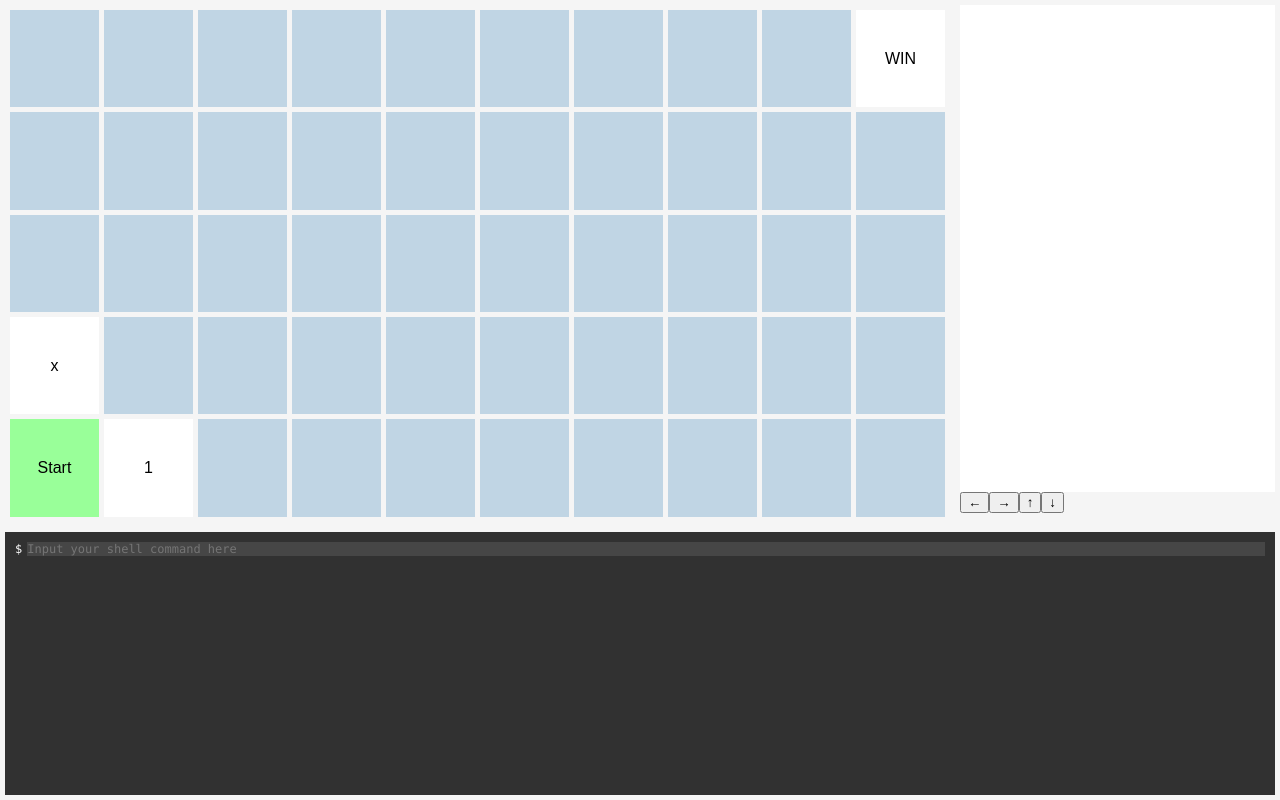
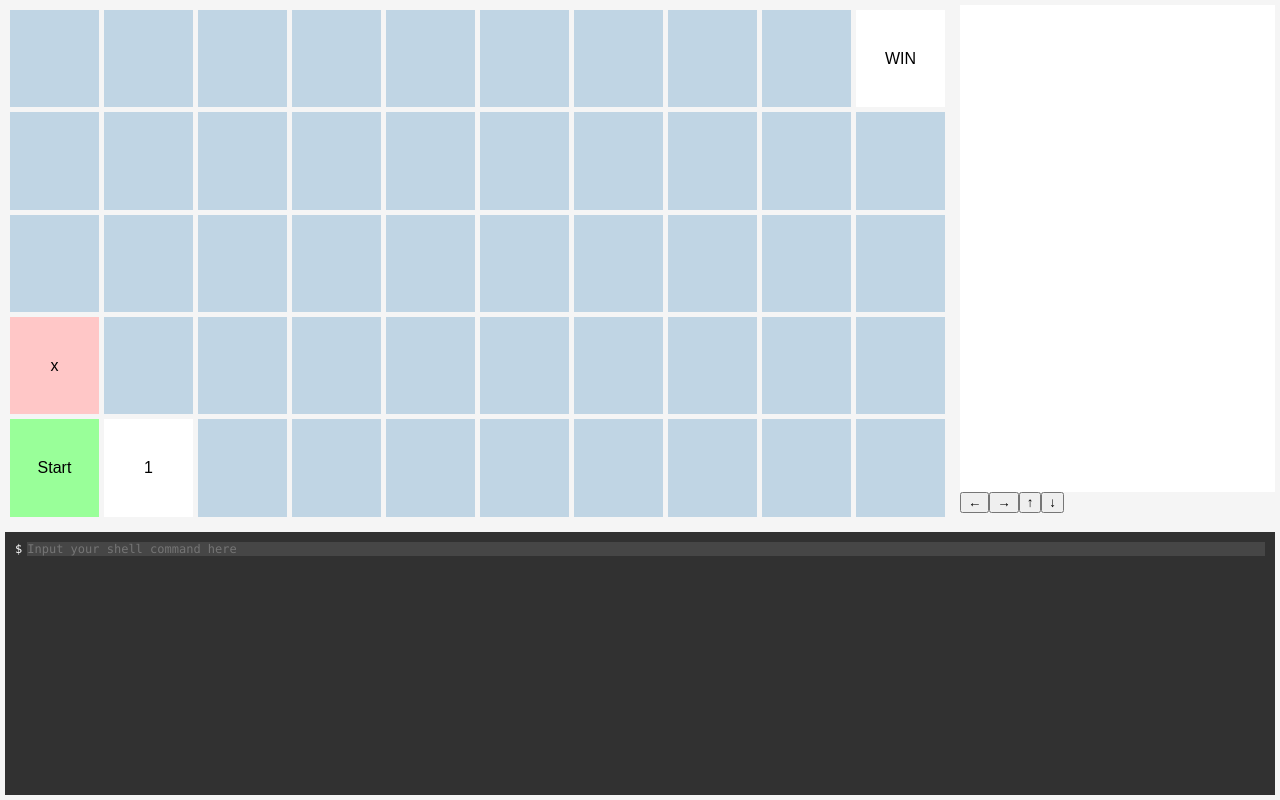
Before and after one commit to pswai/learn-git, a React (Create React App) app: page / in a window 1280 px wide. Built offline with nearby package versions, Linux system fonts and the light colour scheme.

Commit message:
add save/load mechanism

```diff
--- a/src/GameBoard.js
+++ b/src/GameBoard.js
@@ -3,11 +3,11 @@ import { StyleSheet, css } from 'aphrodite';
 import GameCell from './GameCell';
 
 const GAME_MAP = [
-  [0, 1, 2, 3, 4, 5, 6, 7, 8, 'WIN'],
-  [0, 1, 2, 3, 4, 5, 6, 7, 8, 9],
-  [0, 1, 2, 3, 4, 5, 6, 7, 8, 9],
-  ['x', 'x', 2, 3, 4, 5, 6, 7, 8, 9],
-  ['Start', 1, 2, 3, 4, 5, 6, 7, 8, 9]
+  ['x', 'x', 'x', 'x', 'x', 'x', 'x', 'x', 'x', 'WIN'],
+  ['x', 'x', 'x', 'x', 'x', 'x', 'x', 'x', 'x', 'x'],
+  ['x', 'x', 'x', 'x', 'x', 'x', 'x', 'x', 'x', 'x'],
+  ['x', 'x', 3, 'x', 3, 1, 100, 'x', 'x', 'x'],
+  ['Start', 1, 1, 3, 2, 'x', 'x', 'x', 'x', 'x']
 ];
 const START_ROW = GAME_MAP.length - 1;
 const START_COL = 0;
--- a/src/GameCell.js
+++ b/src/GameCell.js
@@ -7,7 +7,13 @@ class GameCell extends Component {
 
     if (cell.isOpened) {
       return (
-        <td className={css(styles.cell, cell.isActive && styles.activeCell)}>{cell.value}</td>
+        <td
+          className={css(
+            styles.cell,
+            cell.isActive && styles.activeCell,
+            !cell.isValid && styles.invalidCell
+          )}
+        >{cell.value}</td>
       );
     } else {
       return <td className={css(styles.hiddenCell)}>&nbsp;</td>;
@@ -27,6 +33,10 @@ const styles = StyleSheet.create({
     backgroundColor: '#99ff99'
   },
 
+  invalidCell: {
+    backgroundColor: '#ffc7c7'
+  },
+
   hiddenCell: {
     backgroundColor: '#c0d5e4'
   }
```
Also changed, not shown: 2 other files (tests, documents, lock files or other folders).
